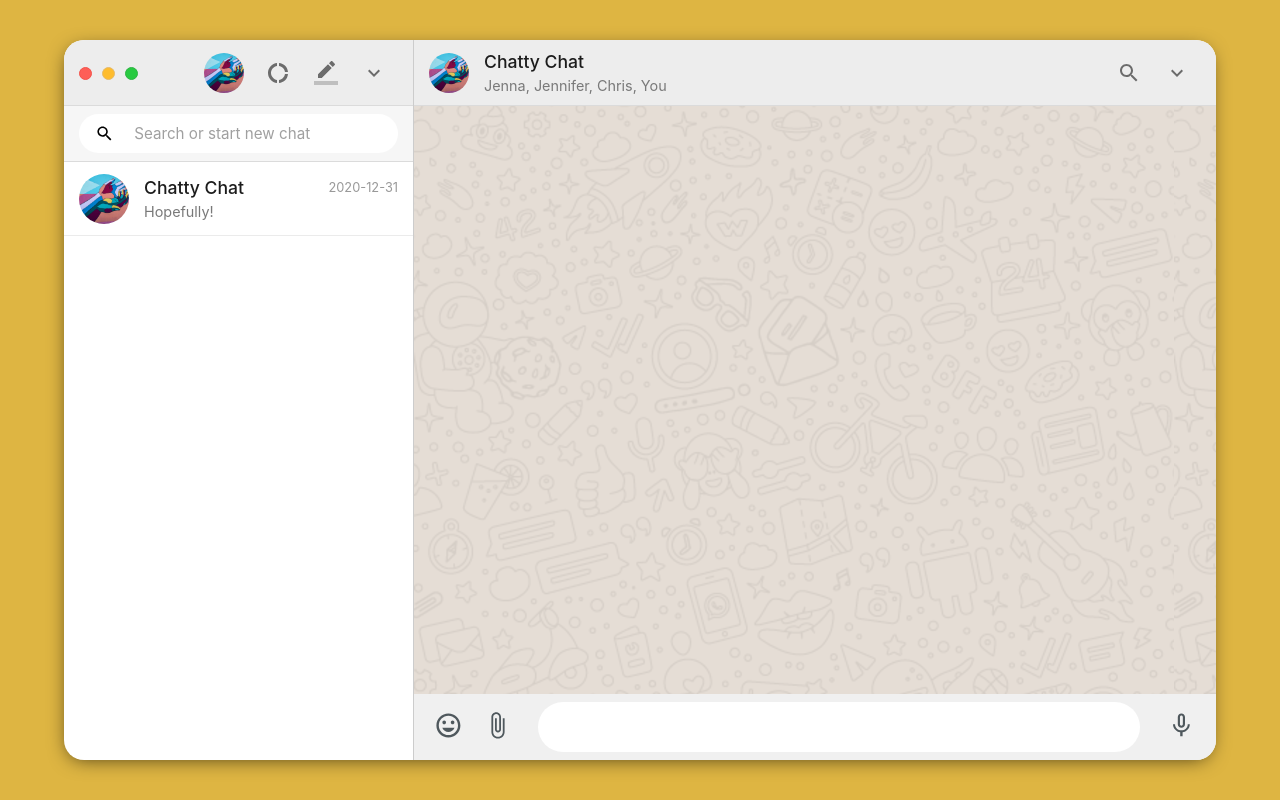
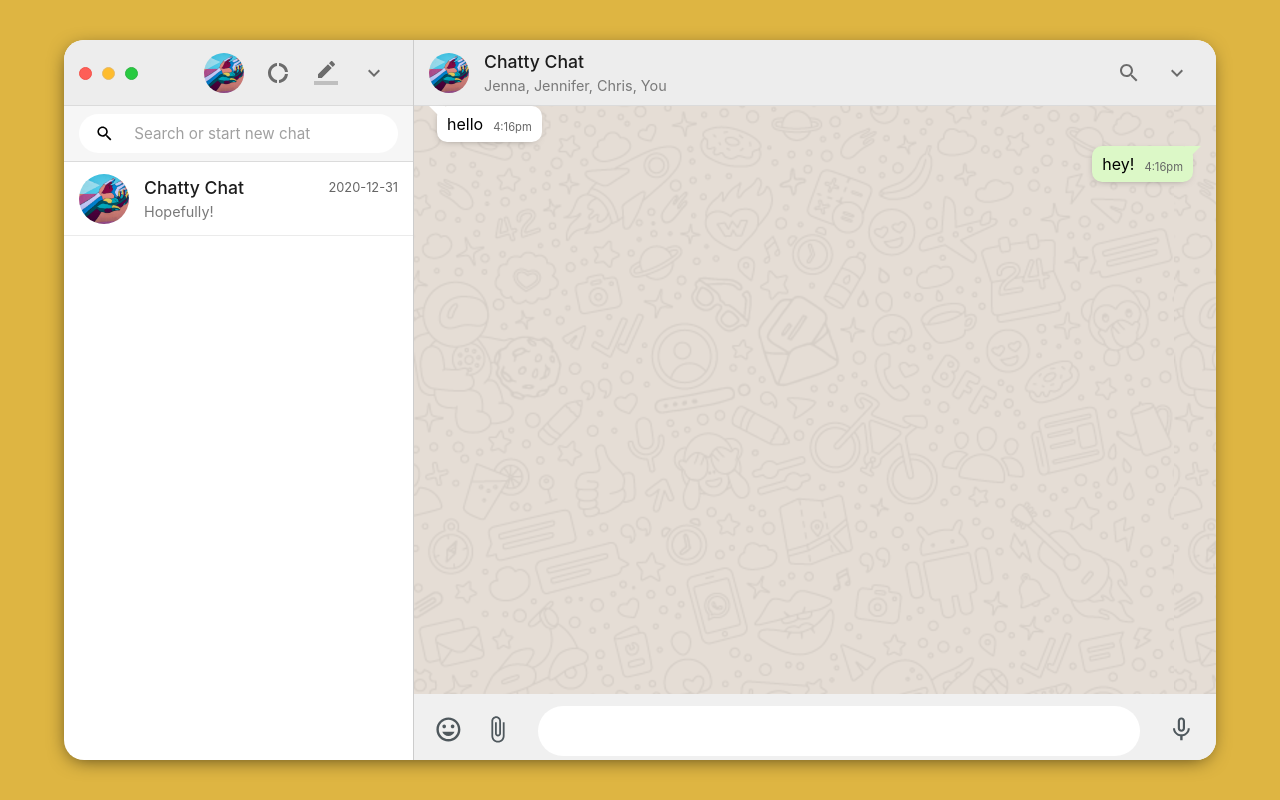
Before and after one commit to yeseuloh/whatsapp-clone, a React (Create React App) app: page / in a window 1280 px wide. Built offline with nearby package versions, Linux system fonts and the light colour scheme.

Commit message:
create chat message bubble

```diff
--- a/src/Chat/Chat.css
+++ b/src/Chat/Chat.css
@@ -9,8 +9,8 @@
   justify-content: space-between;
   align-items: center;
   height: 66px;
-    background-color: #EDEDED;
-    border-bottom: 1px solid #DBDBDB;
+  background-color: #ededed;
+  border-bottom: 1px solid #dbdbdb;
 }
 
 .chat__headerLeft {
@@ -25,7 +25,6 @@
   border-radius: 50%;
   display: flex;
   margin-left: 15px;
-
 }
 
 .chat__headerLeft-chatInfo {
@@ -38,9 +37,8 @@
 
 .chat__headerLeft-chatInfo .chatName {
   font-size: 1.1rem;
-    color: #1C1C1C;
+  color: #1c1c1c;
   font-weight: 500;
-
 }
 
 .chat__headerLeft-chatInfo .chatInfo {
@@ -57,13 +55,68 @@
 
 .chat__chatroom {
   height: calc(100% - 66px);
-    background-color: #F0F0F0;
+  background-color: #f0f0f0;
 }
 
 .chat__chatroom-messages {
   height: calc(100% - 66px);
+  padding: 0 23px;
   background: url("../images/whatsapp-background.png");
   /* background from https://gist.github.com/abdurrahmanekr/2747d704edec93a06e454eba2653e0df */
+}
+
+.chat__chatroom-messages .message {
+  width: fit-content;
+  max-width: 400px;
+  box-shadow: -1px 2px 10px -6px rgb(0 0 0 / 75%);
+  padding: 8px 10px;
+  border-radius: 10px;
+  margin-bottom: 4px;
+  position: relative;
+  display: flex;
+  align-items: flex-end;
+}
+
+.chat__chatroom-messages .message.received {
+  background-color: #fff;
+}
+
+.chat__chatroom-messages .message.received:before {
+    content: "";
+    width: 0px;
+    height: 0px;
+    position: absolute;
+    border-left: 8px solid transparent;
+    border-right: 8px solid #fff;
+    border-top: 8px solid #fff;
+    border-bottom: 8px solid transparent;
+    left: -8px;
+    top: 0px;
+  }
+
+.chat__chatroom-messages .message.sent {
+  background-color: #dcf8c7;
+  margin-left: auto;
+  margin-right: 0;
+}
+
+.chat__chatroom-messages .message.sent:before {
+    content: "";
+    width: 0px;
+    height: 0px;
+    position: absolute;
+    border-left: 8px solid #dcf8c7;
+    border-right: 8px solid transparent;
+    border-top: 8px solid #dcf8c7;
+    border-bottom: 8px solid transparent;
+    right: -8px;
+    top: 0px;
+  }
+
+.chat__chatroom-messages .message .time {
+    font-size: 0.7rem;
+    color: #666;
+    margin-left: 10px;
 }
 
 .chat__chatroom-sendMessages {
@@ -90,11 +143,10 @@
 
 .chat__chatroom-sendMessages svg {
   font-size: 1.8rem;
-    color: #4F585D;
+  color: #4f585d;
 }
 
 .chat__chatroom-sendMessages .message_functionalityRight {
   margin-left: 20px;
   margin-right: 20px;
-
 }
--- a/src/Chat/Chat.js
+++ b/src/Chat/Chat.js
@@ -33,7 +33,16 @@ const Chat = () => {
         </div>
       </div>
       <div className="chat__chatroom">
-        <div className="chat__chatroom-messages"></div>
+        <div className="chat__chatroom-messages">
+          <div className="message received">
+            <span className="text">{"hello"}</span>
+            <span className="time">{"4:16pm"}</span>
+          </div>
+          <div className="message sent">
+            <span className="text">{"hey!"}</span>
+            <span className="time">{"4:16pm"}</span>
+          </div>
+        </div>
         <div className="chat__chatroom-sendMessages">
           <div className="message_functionalityLeft">
             <MoodIcon />
--- a/src/Sidebar/Sidebar.css
+++ b/src/Sidebar/Sidebar.css
@@ -140,7 +140,7 @@
 
 .sidebar__chatList-elem--chatInfo .info .date {
     font-size: 0.8rem;
-    color: #999;
+    color: #666;
 }
 
 .sidebar__chatList-elem--chatInfo .message {
```
Lines whose indentation alone changed are shown as unchanged.
